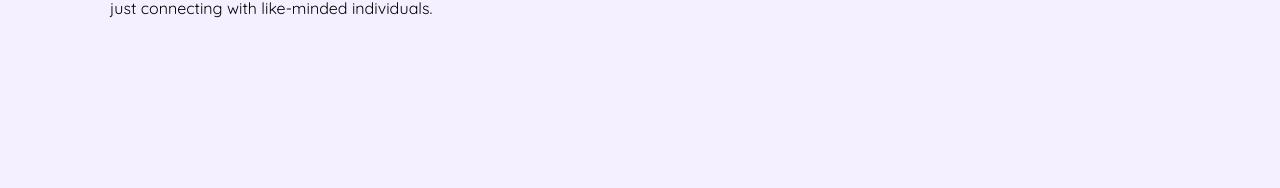
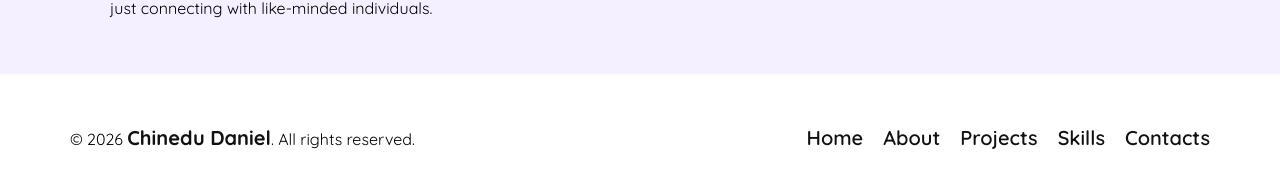
Before and after one commit to chinedu-daniel/my-portfolio, a React (Vite) app: page / in a window 1280 px wide. Shown: the part 1804-1992 px from the top of the page. Before the commit the page ends 1878 px from the top, so only its background shows below. Built offline with nearby package versions, Linux system fonts and the light colour scheme.

Commit message:
just concluded the footer section and the styling

```diff
--- a/src/App.css
+++ b/src/App.css
@@ -381,3 +381,53 @@
   font-size: 16px;
   cursor: pointer;
 }
+
+.footer-section {
+  display: flex;
+  justify-content: space-between;
+  align-items: center;
+  padding: 35px 70px;
+  /* box-shadow: 0 2px 10px rgba(0, 0, 0, 0.2); */
+  /* border-bottom: 1px solid var(--border); */
+  background-color: #fff;
+}
+
+.footer-section p span {
+  font-size: 20px;
+  font-weight: bolder;
+  color: #111;
+  /* cursor: pointer; */
+}
+
+.footer-links {
+  display: flex;
+  gap: 20px;
+}
+
+.footer-links a {
+  text-decoration: none;
+  color: #111;
+  font-weight: 600;
+  font-size: 20px;
+  position: relative;
+  transition: 0.3s;
+}
+
+.footer-links a:hover {
+  font-size: 18px;
+  color: var(--primary-color);
+}
+
+.footer-links a.home {
+  font-size: 18px;
+  color: var(--primary-light);
+}
+
+.footer-links a.home:hover {
+  text-decoration: underline;
+}
+
+.footer-links a:not(.home):hover {
+  color: var(--primary-color);
+  text-decoration: underline;
+}
--- a/src/App.jsx
+++ b/src/App.jsx
@@ -6,6 +6,7 @@ import Hero from './components/Hero'
 import About from './components/About'
 import Projects from './components/Projects'
 import Contact from './components/Contact'
+import Footer from './components/Footer'
 
 function App() {
   const [count, setCount] = useState(0)
@@ -17,6 +18,7 @@ function App() {
       <About />
       <Projects />
       <Contact />
+      <Footer />
     </>
   )
 }
--- a/src/components/Footer.jsx
+++ b/src/components/Footer.jsx
@@ -0,0 +1,42 @@
+import React from "react";
+
+const navlinks = [
+  {
+    name: "Home",
+    link: "/",
+  },
+  {
+    name: "About",
+    link: "/about",
+  },
+  {
+    name: "Projects",
+    link: "/projects",
+  },
+  {
+    name: "Skills",
+    link: "/skills",
+  },
+  {
+    name: "Contacts",
+    link: "/contacts",
+  },
+];
+
+const Footer = () => {
+  return (
+    <section className="footer-section">
+      <p>&copy; 2026 <span>Chinedu Daniel</span>. All rights reserved.</p>
+
+      <div className="footer-links">
+        {navlinks.map((navlink, index) => (
+          <a href={navlink.link} key={index}>
+            {navlink.name}
+          </a>
+        ))}
+      </div>
+    </section>
+  );
+};
+
+export default Footer;
--- a/src/components/Navbar.jsx
+++ b/src/components/Navbar.jsx
@@ -1,4 +1,27 @@
 import React from 'react'
+
+const navlinks = [
+    {
+        name: "Home",
+        link: "/"
+    },
+    {
+        name: "About",
+        link: "/about"
+    },
+    {
+        name: "Projects",
+        link: "/projects"
+    },
+    {
+        name: "Skills",
+        link: "/skills"
+    },
+    {
+        name: "Contacts",
+        link: "/contacts"
+    }
+];
 
 const Navbar = () => {
   return (
@@ -8,12 +31,13 @@ const Navbar = () => {
             </div>
 
             <div className='nav-links'>
-                <a href="/" className='home'>Home</a>
-                <a href="/about" id="about">About</a>
-                <a href="/projects" id="projects">Projects</a>
-                <a href="/skills" id="skills">Skills</a>
-                <a href="/contacts" id="contacts">Contacts</a>
+                {navlinks.map((navlink, index) => (
+                    <a href={navlink.link} key={index}>
+                        {navlink.name}
+                    </a>
+                ))}
             </div>
+
             <div className='nav-button'>
                 <button>Let's Connect</button>
             </div>
```
Also changed, not shown: src/components/Hero.jsx (+0 -15 lines).
